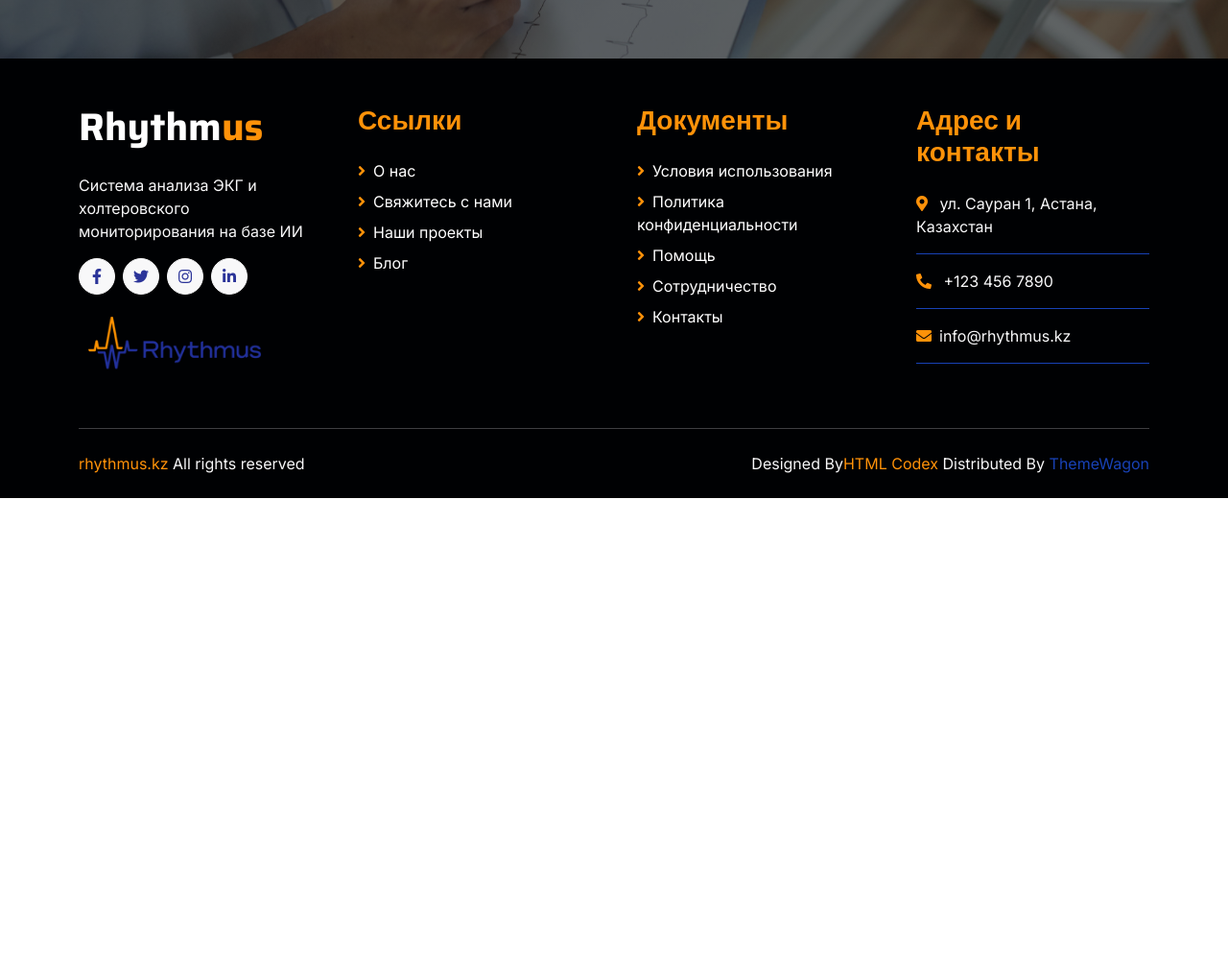
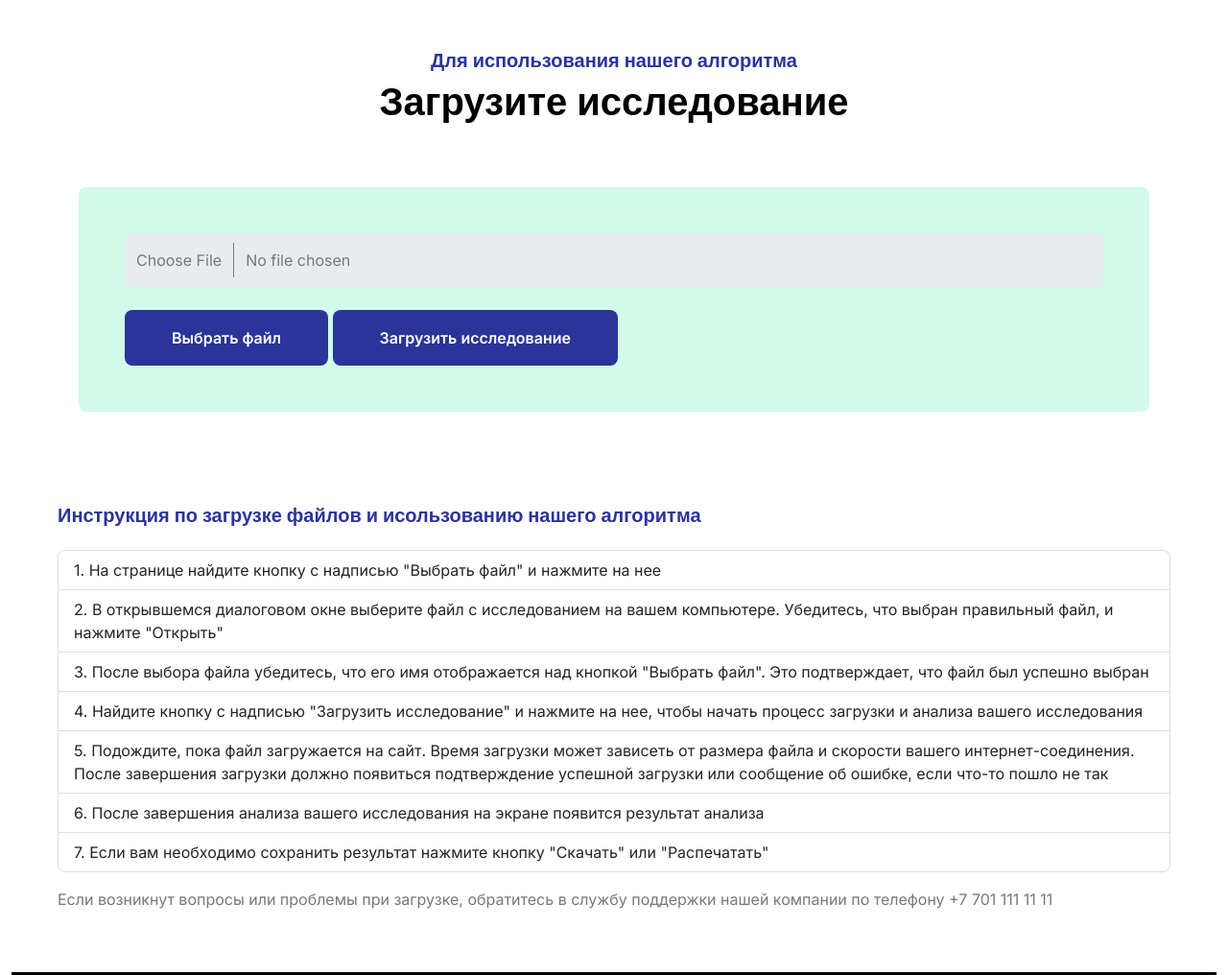
Before and after one commit to VolodiaKuz/rhythmus, a plain HTML site: page service.html in a window 1280 px wide. Shown: the part 439-1455 px from the top of the page at 96% size. Before the commit the page ends 958 px from the top, so only its background shows below. Drawn offline with nearby package versions, Linux system fonts and the light colour scheme.

Commit message:
add upload file form to service.html

```diff
--- a/css/style.css
+++ b/css/style.css
@@ -644,7 +644,19 @@
     background: #26d48c;
 }
 
+.upload-form {
+    background: #d2f9e9;
+}
+
 /*** Contact End ***/
+
+
+/* Upload file Start */
+#upload_input {
+    cursor: pointer;
+}
+
+/* Upload file Start */
 
 
 /*** Footer Start ***/
--- a/service.html
+++ b/service.html
@@ -3,7 +3,7 @@
 
     <head>
         <meta charset="utf-8">
-        <title>HighTech - IT Solutions Website Template</title>
+        <title>Rhythmus</title>
         <meta content="width=device-width, initial-scale=1.0" name="viewport">
         <meta content="" name="keywords">
         <meta content="" name="description">
@@ -26,6 +26,19 @@
 
         <!-- Template Stylesheet -->
         <link href="css/style.css" rel="stylesheet">
+
+        <script>
+        const renderResult = () => {
+            const resultDiv = document.createElement('div');
+            resultDiv.textContent = 'test';
+            const uploadDiv = document.querySelector('#upload_container')
+            console.log(uploadDiv);
+            // uploadDiv.append(resultDiv)
+            uploadDiv.classList.remove('d-none')
+            // uploadDiv.insertAfter(resultDiv)
+            // uploadDiv.parentNode.insertBefore(uploadDiv, resultDiv);
+        }
+        </script>
     </head>
 
     <body>
@@ -96,99 +109,75 @@
         <div class="container-fluid page-header py-5">
             <div class="container text-center py-5">
                 <h1 class="display-2 text-white mb-4 animated slideInDown">Услуги</h1>
-                <nav aria-label="breadcrumb animated slideInDown">
+                <!-- <nav aria-label="breadcrumb animated slideInDown">
                     <h4 class="text-warning">Данный раздел сайта находится в разработке. Вскоре здесь появится вся необходимая информация</h4>
-                </nav>
+                </nav> -->
+                <!-- <div class="carousel-caption">
+                    <a href="contact.html" class="ms-2"><button type="button" class="px-4 py-sm-3 px-sm-5 btn btn-primary rounded-pill carousel-content-btn1 animated fadeInRight">Загрузить исследование</button></a>
+                </div> -->
             </div>
+            <!-- <div class="container text-center py-5">
+                <a href="contact.html" class="ms-2"><button type="button" class="px-4 py-sm-3 px-sm-5 btn btn-primary rounded-pill carousel-content-btn1 animated fadeInRight">Загрузить исследование</button></a>
+            </div> -->
         </div>
         <!-- Page Header End -->
 
 
-        <!-- Services Start -->
-        <!-- <div class="container-fluid services py-5 my-5">
+        <!-- <script>
+            function CallMe()
+            {
+             window.open("file://PCNAME/E$");
+            }
+            </script>
+            <html>
+            <input  type="button" onClick="CallMe()" value="Open USB" />
+            </html> -->
+
+        <!-- Upload file Start -->
+        <div class="container-fluid py-1 mt-1">
             <div class="container py-5">
                 <div class="text-center mx-auto pb-5 wow fadeIn" data-wow-delay=".3s" style="max-width: 600px;">
-                    <h5 class="text-primary">Our Services</h5>
-                    <h1>Services Built Specifically For Your Business</h1>
+                    <h5 class="text-primary">Для использования нашего алгоритма</h5>
+                    <h1 class="mb-3">Загрузите исследование</h1>
+            </div>
+            <div class="p-5 rounded upload-form">
+                <!-- <div class="mb-4 d-flex ">
+                    <input type="text" class="form-control border-0 py-3" placeholder="Название файла">
+                </div> -->
+                <div class="mb-4 d-flex ">
+                    <input id="upload_input" type="file" class="form-control border-0 py-3" placeholder="Название файла">
                 </div>
-                <div class="row g-5 services-inner">
-                    <div class="col-md-6 col-lg-4 wow fadeIn" data-wow-delay=".3s">
-                        <div class="services-item bg-light">
-                            <div class="p-4 text-center services-content">
-                                <div class="services-content-icon">
-                                    <i class="fa fa-code fa-7x mb-4 text-primary"></i>
-                                    <h4 class="mb-3">Web Design</h4>
-                                    <p class="mb-4">Lorem ipsum dolor sit amet elit. Sed efficitur quis purus ut interdum. Aliquam dolor eget urna ultricies tincidunt.</p>
-                                    <a href="" class="btn btn-secondary text-white px-5 py-3 rounded-pill">Read More</a>
-                                </div>
-                            </div>
-                        </div>
-                    </div>
-                    <div class="col-md-6 col-lg-4 wow fadeIn" data-wow-delay=".5s">
-                        <div class="services-item bg-light">
-                            <div class="p-4 text-center services-content">
-                                <div class="services-content-icon">
-                                    <i class="fa fa-file-code fa-7x mb-4 text-primary"></i>
-                                    <h4 class="mb-3">Web Development</h4>
-                                    <p class="mb-4">Lorem ipsum dolor sit amet elit. Sed efficitur quis purus ut interdum. Aliquam dolor eget urna ultricies tincidunt.</p>
-                                    <a href="" class="btn btn-secondary text-white px-5 py-3 rounded-pill">Read More</a>
-                                </div>
-                            </div>
-                        </div>
-                    </div>
-                    <div class="col-md-6 col-lg-4 wow fadeIn" data-wow-delay=".7s">
-                        <div class="services-item bg-light">
-                            <div class="p-4 text-center services-content">
-                                <div class="services-content-icon">
-                                    <i class="fa fa-external-link-alt fa-7x mb-4 text-primary"></i>
-                                    <h4 class="mb-3">UI/UX Design</h4>
-                                    <p class="mb-4">Lorem ipsum dolor sit amet elit. Sed efficitur quis purus ut interdum. Aliquam dolor eget urna ultricies tincidunt.</p>
-                                    <a href="" class="btn btn-secondary text-white px-5 py-3 rounded-pill">Read More</a>
-                                </div>
-                            </div>
-                        </div>
-                    </div>
-                    <div class="col-md-6 col-lg-4 wow fadeIn" data-wow-delay=".3s">
-                        <div class="services-item bg-light">
-                            <div class="p-4 text-center services-content">
-                                <div class="services-content-icon">
-                                    <i class="fas fa-user-secret fa-7x mb-4 text-primary"></i>
-                                    <h4 class="mb-3">Web Cecurity</h4>
-                                    <p class="mb-4">Lorem ipsum dolor sit amet elit. Sed efficitur quis purus ut interdum. Aliquam dolor eget urna ultricies tincidunt.</p>
-                                    <a href="" class="btn btn-secondary text-white px-5 py-3 rounded-pill">Read More</a>
-                                </div>
-
-                            </div>
-                        </div>
-                    </div>
-                    <div class="col-md-6 col-lg-4 wow fadeIn" data-wow-delay=".5s">
-                        <div class="services-item bg-light">
-                            <div class="p-4 text-center services-content">
-                                <div class="services-content-icon">
-                                    <i class="fa fa-envelope-open fa-7x mb-4 text-primary"></i>
-                                    <h4 class="mb-3">Digital Marketing</h4>
-                                    <p class="mb-4">Lorem ipsum dolor sit amet elit. Sed efficitur quis purus ut interdum. Aliquam dolor eget urna ultricies tincidunt.</p>
-                                    <a href="" class="btn btn-secondary text-white px-5 py-3 rounded-pill">Read More</a>
-                                </div>
-                            </div>
-                        </div>
-                    </div>
-                    <div class="col-md-6 col-lg-4 wow fadeIn" data-wow-delay=".7s">
-                        <div class="services-item bg-light">
-                            <div class="p-4 text-center services-content">
-                                <div class="services-content-icon">
-                                    <i class="fas fa-laptop fa-7x mb-4 text-primary"></i>
-                                    <h4 class="mb-3">Programming</h4>
-                                    <p class="mb-4">Lorem ipsum dolor sit amet elit. Sed efficitur quis purus ut interdum. Aliquam dolor eget urna ultricies tincidunt.</p>
-                                    <a href="" class="btn btn-secondary text-white px-5 py-3 rounded-pill">Read More</a>
-                                </div>
-                            </div>
-                        </div>
-                    </div>
+                <div class="text-start">
+                    <button class="btn bg-primary text-white py-3 px-5" type="button">Выбрать файл</button>
+                    <button class="btn bg-primary text-white py-3 px-5" type="button" onClick="renderResult()">Загрузить исследование</button>
                 </div>
             </div>
-        </div> -->
-        <!-- Services End -->
+        </div>
+        <!-- Upload file End -->
+
+
+        <!-- Result Start -->
+         <div class="container-fluid p-5 d-none" id="upload_container">
+            <h5 class="text-primary pb-3">Результат анализа вашего исследования</h5>
+         </div>
+        <!-- Result End -->
+
+
+        <!-- Upload instruction Start -->
+        <div class="container-fluid p-5">
+            <h5 class="text-primary pb-3">Инструкция по загрузке файлов и исользованию нашего алгоритма</h5>
+            <ol class="list-group list-group-numbered pb-3">
+                <li class="list-group-item">На странице найдите кнопку с надписью "Выбрать файл" и нажмите на нее</li>
+                <li class="list-group-item">В открывшемся диалоговом окне выберите файл с исследованием на вашем компьютере. Убедитесь, что выбран правильный файл, и нажмите "Открыть"</li>
+                <li class="list-group-item">После выбора файла убедитесь, что его имя отображается над кнопкой "Выбрать файл". Это подтверждает, что файл был успешно выбран</li>
+                <li class="list-group-item">Найдите кнопку с надписью "Загрузить исследование" и нажмите на нее, чтобы начать процесс загрузки и анализа вашего исследования</li>
+                <li class="list-group-item">Подождите, пока файл загружается на сайт. Время загрузки может зависеть от размера файла и скорости вашего интернет-соединения. После завершения загрузки должно появиться подтверждение успешной загрузки или сообщение об ошибке, если что-то пошло не так</li>
+                <li class="list-group-item">После завершения анализа вашего исследования на экране появится результат анализа</li>
+                <li class="list-group-item">Если вам необходимо сохранить результат нажмите кнопку "Скачать" или "Распечатать"</li>
+            </ol>
+            <p>Если возникнут вопросы или проблемы при загрузке, обратитесь в службу поддержки нашей компании по телефону +7 701 111 11 11</p>
+        </div>
+        <!-- Upload instruction End -->
 
 
         <!-- Footer Start -->
```
Also changed, not shown: 404.html (+1 -1 lines), about.html (+1 -1 lines), blog.html (+1 -1 lines), contact.html (+1 -1 lines), partership.html (+1 -1 lines), project.html (+1 -1 lines), team.html (+1 -1 lines), testimonial.html (+1 -1 lines).
